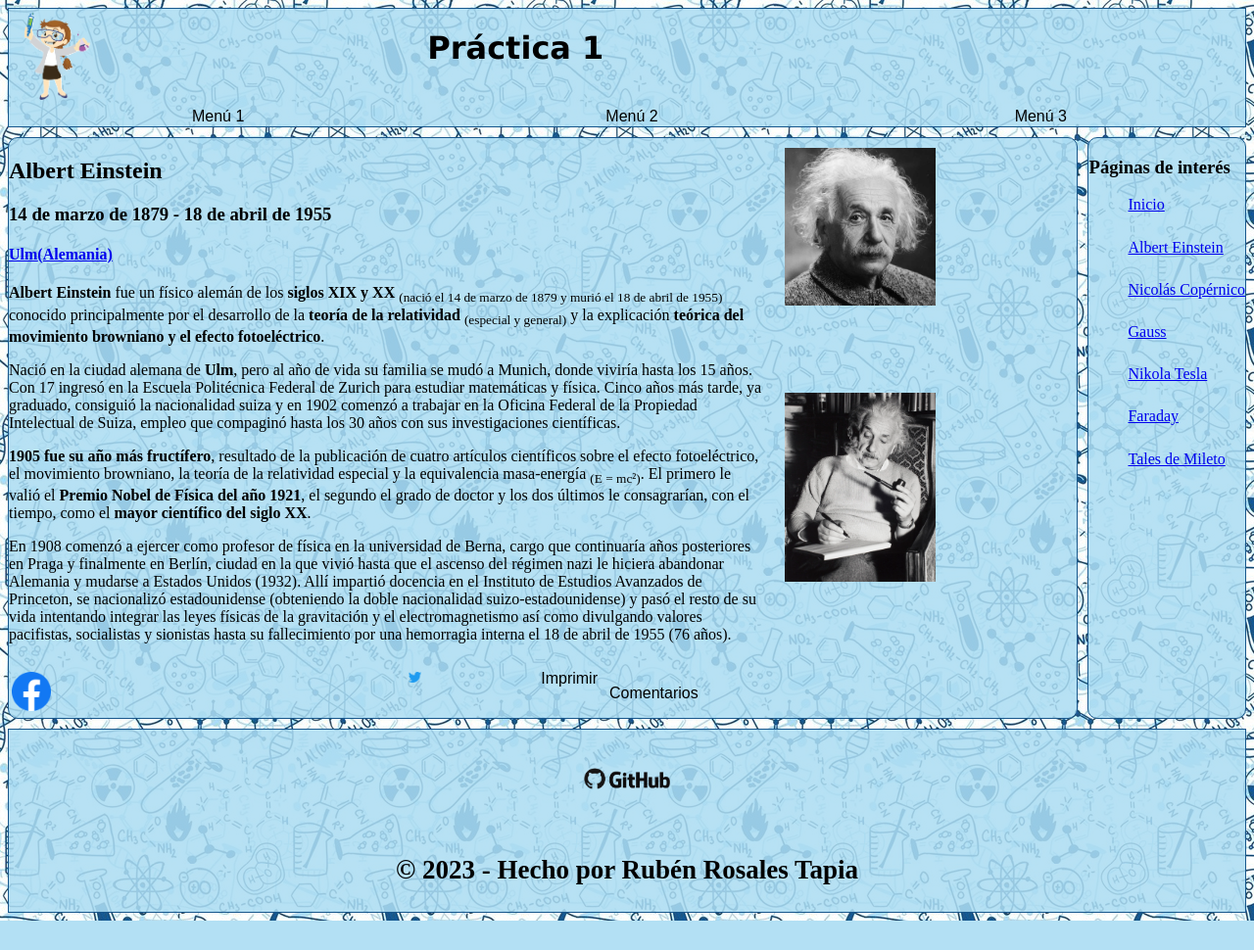
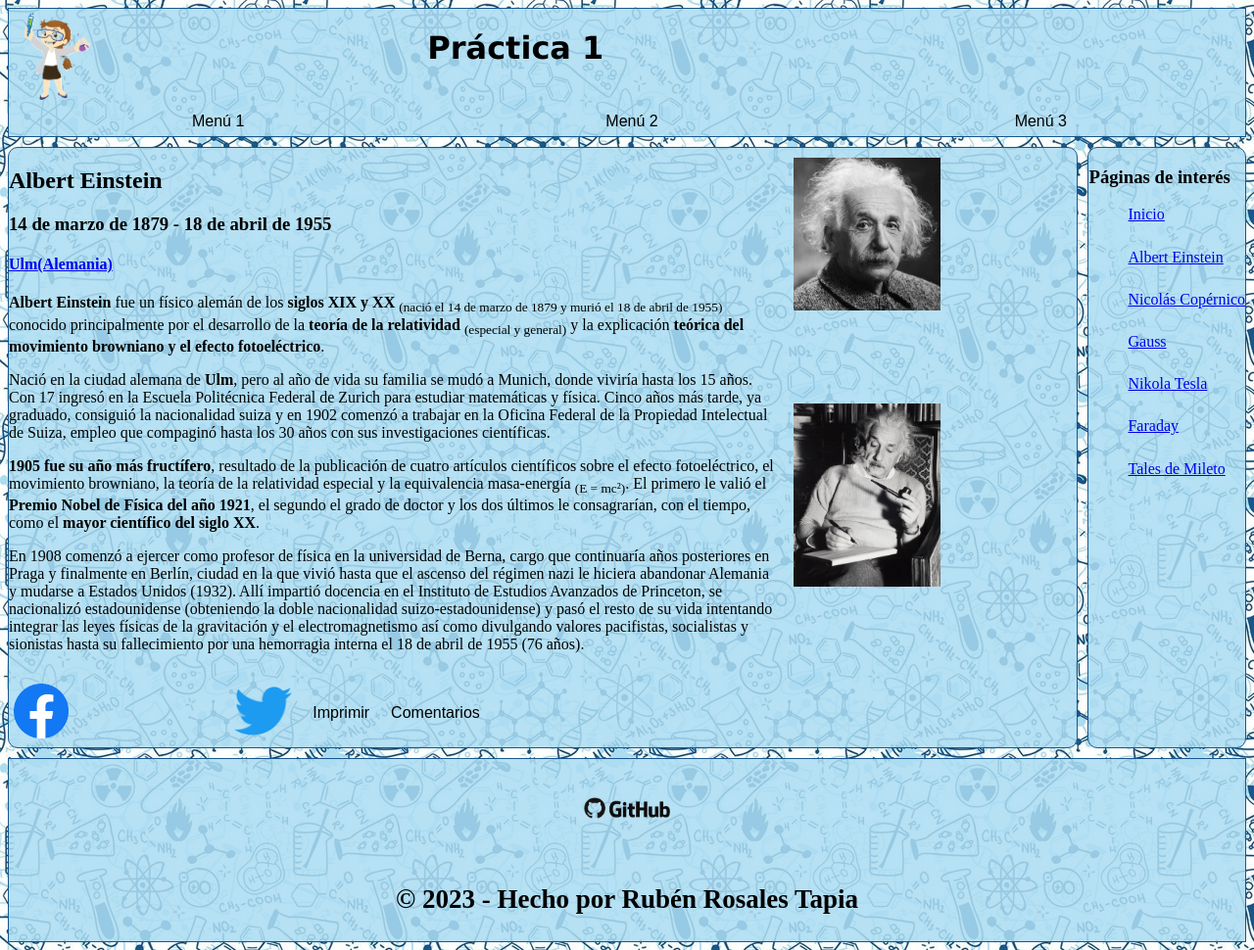
Before and after one commit to Rubenelcurioso/SIBW-practicas, a PHP site: page /cientificos/cientifico.html in a window 1280 px wide. Shown: the whole page at 98% size. Before the commit the page ends 940 px from the top, so only its background shows below. Run offline with PHP 8.4, Linux system fonts and the light colour scheme.

Commit message:
Modified distribution

```diff
--- a/p2/cientificos/cientifico.html
+++ b/p2/cientificos/cientifico.html
@@ -27,19 +27,20 @@
                     <img class="Imagen" src="../img/AlbertEinstein.jpg" alt="Albert Einstein">
                     <img class="Imagen" src="../img/consultoria_innovacion Albert Einstein.jpg" alt="Albert Einstein">
                 </div>
+                <div id="ContenedorAC">
                     <div class="Accesibilidad">
-                    <a href="https://www.facebook.com/"><img class="Iconos" width="10%" src="../img/Facebook_f_logo_(2019).svg.png" alt="Facebook" id="FB"></a>
-                    <a href="https://twitter.com"><img class="Iconos" width="10%" src="../img/index-removebg-preview.png" alt="Twitter" id="TW"></a>
+                        <a href="https://www.facebook.com/"><img class="Iconos" src="../img/Facebook_f_logo_(2019).svg.png" alt="Facebook" id="FB"></a>
+                        <a href="https://twitter.com"><img class="Iconos" src="../img/index-removebg-preview.png" alt="Twitter" id="TW"></a>
                         <a href="../cientificos/imprimir/imprimir_cientifico.html"><input type="button" value="Imprimir" class="Botones" id="bImp"></a>
                         <button type="button" class="Botones" id="bComm">Comentarios</button>
                     </div>
-                <section class="Comentarios" id="comentarios">
+                    <div class="Comentarios" id="comentarios">
                         <h4>Comentarios:</h4><hr>
                         <div class="Comentario">
-                        <p>Rubén 13/03/2023 18:30: Hola</p><hr>
+                            <p>Rubén Sun Mar 12 2023 20:58:24 GMT+0100 (Central European Standard Time): Buena info bro!</p><hr>
                         </div>
                         <div class="Comentario">
-                        <p>Rubén 13/03/2023 18:30: Hola</p><hr>
+                            <p>Elpatica007 Sun Mar 19 2023 17:39:14 GMT+0100 (Central European Standard Time): Que pintón!!</p><hr>
                         </div>
                         <form class="Formulario" onsubmit="agregarComentario(evento)" id="formulario">
                                 <label for="iName" class="Labels">Nombre</label>
@@ -49,7 +50,8 @@
                             <textarea id="iTArea"></textarea>
                             <button type="submit" id="bSumb" class="Botones">Enviar</button>
                         </form>
-                </section>
+                    </div>
+                </div>
             </section>
             <nav class="Panel_nav"><!--Panel de navegacion/auxiliar-->
                 <h3>Páginas de interés</h3>
--- a/p2/css/cientifico.css
+++ b/p2/css/cientifico.css
@@ -25,6 +25,7 @@
     font:menu;
     background-color: transparent;
     border-style: none;
+    margin: 5px;
 }
 
 .Botones:hover{
@@ -32,19 +33,11 @@
 }
 
 #FB{
-    grid-area: FB;
+    width: 25%;
 }
 
 #TW{
-    grid-area: TW;
-}
-
-#bImp{
-    grid-area: Imprimir;
-}
-
-#bComm{
-    grid-area: Comentarios;
+    width: 80%;
 }
 
 #logo{
@@ -104,7 +97,7 @@
 }
 
 .Iconos{
-    margin:3px;
+    margin: 5px;
 }
 
 .footer{
@@ -127,10 +120,10 @@
 
 /*Práctica 2*/
 .Accesibilidad{
-    display: flex;
-    flex-direction: row;
-    justify-content: space-between;
-    width: 150%;
+    display: flex;/*Organización unidimensional*/
+    justify-content: space-between;/*Espacio entre items*/
+    align-items: center; /*Alinear los elementos(de la caja)*/
+
 }
 
 #comentarios{
--- a/p2/js/cientifico.js
+++ b/p2/js/cientifico.js
@@ -13,7 +13,7 @@
 
 const formulario = document.getElementById("formulario");
 
-formulario.addEventListener("submit",(evento) => {
+formulario.addEventListener("submit",(evento) => { //Función inline para añadir el comentario
     evento.preventDefault(); //Evita que al enviar el comentario se refresque la página
     //Obtener valores del comentario
     const campoNombre = document.getElementById("iName");
@@ -45,3 +45,11 @@
 
     campoNombre.value=campoMail.value=campoComentario.value=""; //Vacio el formulario
 });
+
+var cajaComentario = document.getElementById("iTArea");
+
+function censuraPalabra(){
+     var palabra = cajaComentario.value
+}
+
+formulario.addEventListener("input",);
```
Lines whose indentation alone changed are shown as unchanged.
